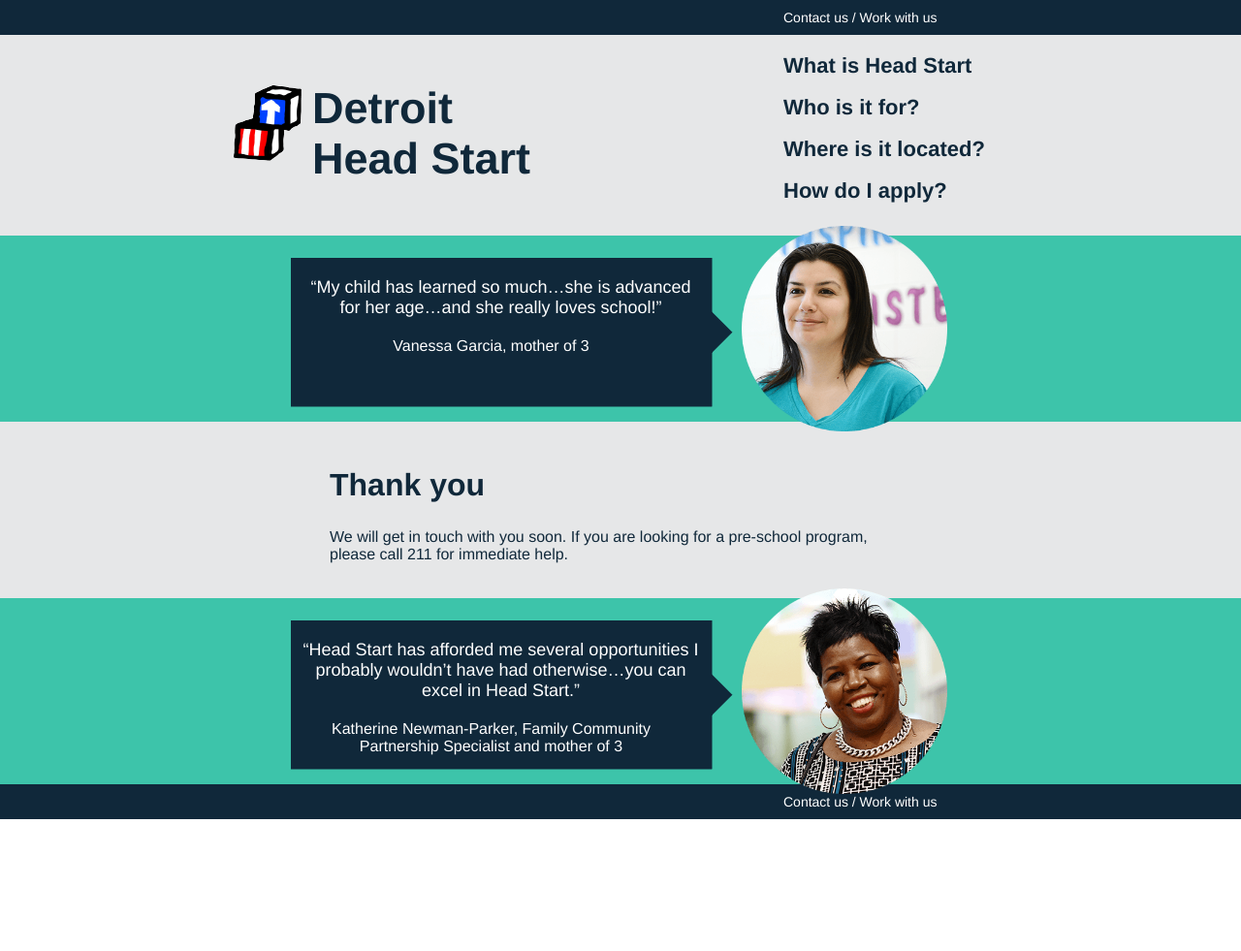
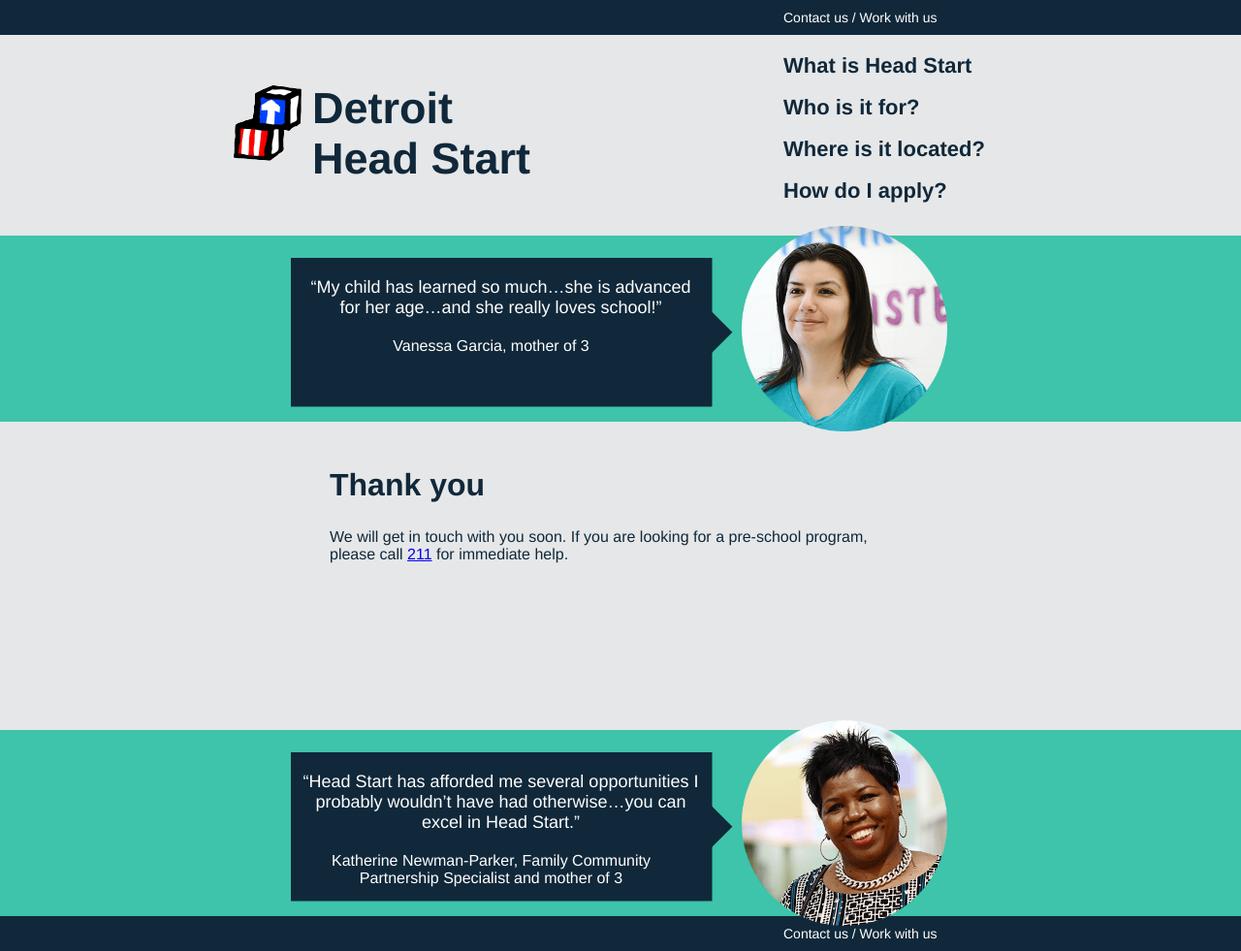
Before and after one commit to workdept/detroit-head-start, a Jekyll site: the page built from contact-confirm.html, in a window 1280 px wide. Shown: the whole page at 97% size. Built offline with Jekyll 4.4.1, drawn with Linux system fonts in a browser that asks for light colours; nearby versions of some CDN libraries; before the commit the page ends 900 px from its top, so only the background shows below that.

Commit message:
Update contact-confirm.html

```diff
--- a/contact-confirm.html
+++ b/contact-confirm.html
@@ -38,7 +38,12 @@ testimonial-2:
         <div class='main-wrap'>
             <h2>Thank you</h2>
 
-            <p>We will get in touch with you soon. If you are looking for a pre-school program, please call 211 for immediate help.</p>
+            <p>We will get in touch with you soon. If you are looking for a pre-school program, please call <a href="tel:211">211</a> for immediate help.</p>
+        <p>&nbsp;</p>
+        <p>&nbsp;</p>
+        <p>&nbsp;</p>
+        <p>&nbsp;</p>
+
         </div>
     </div>
 </main>
```
